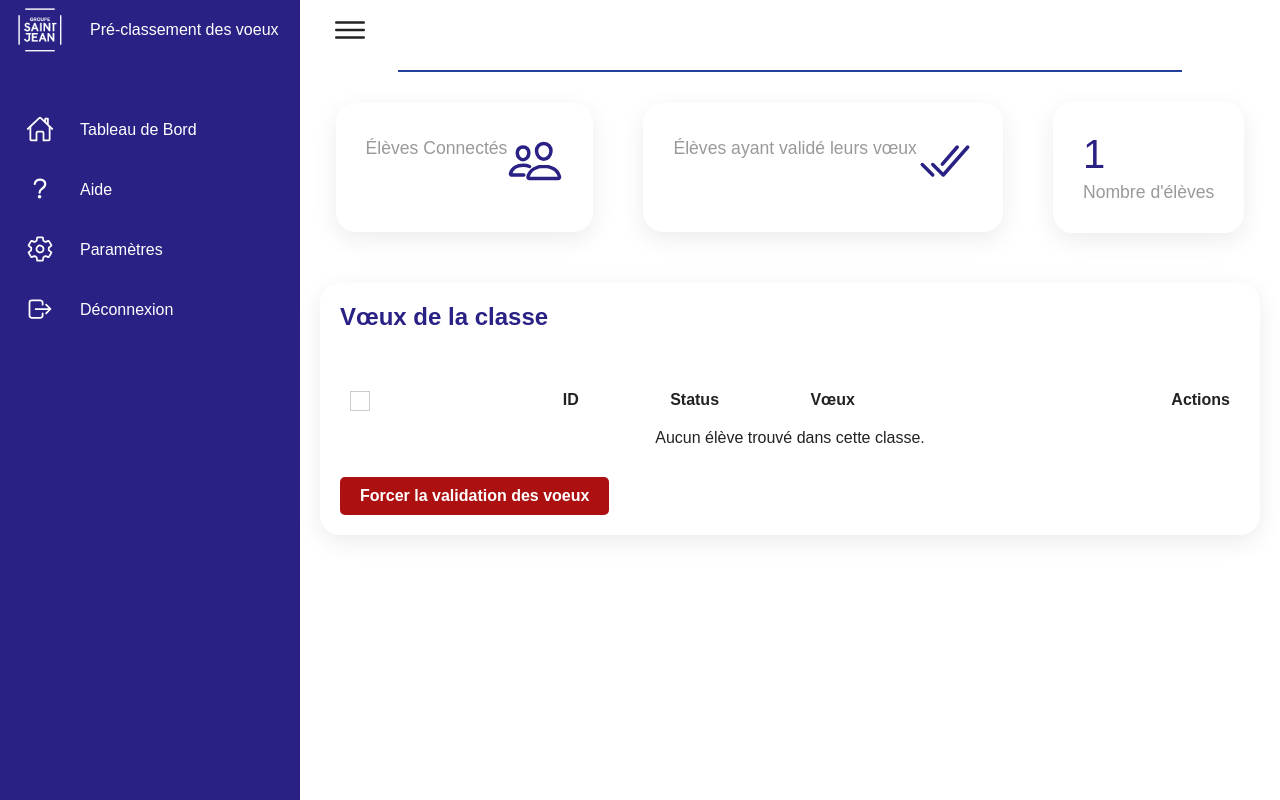
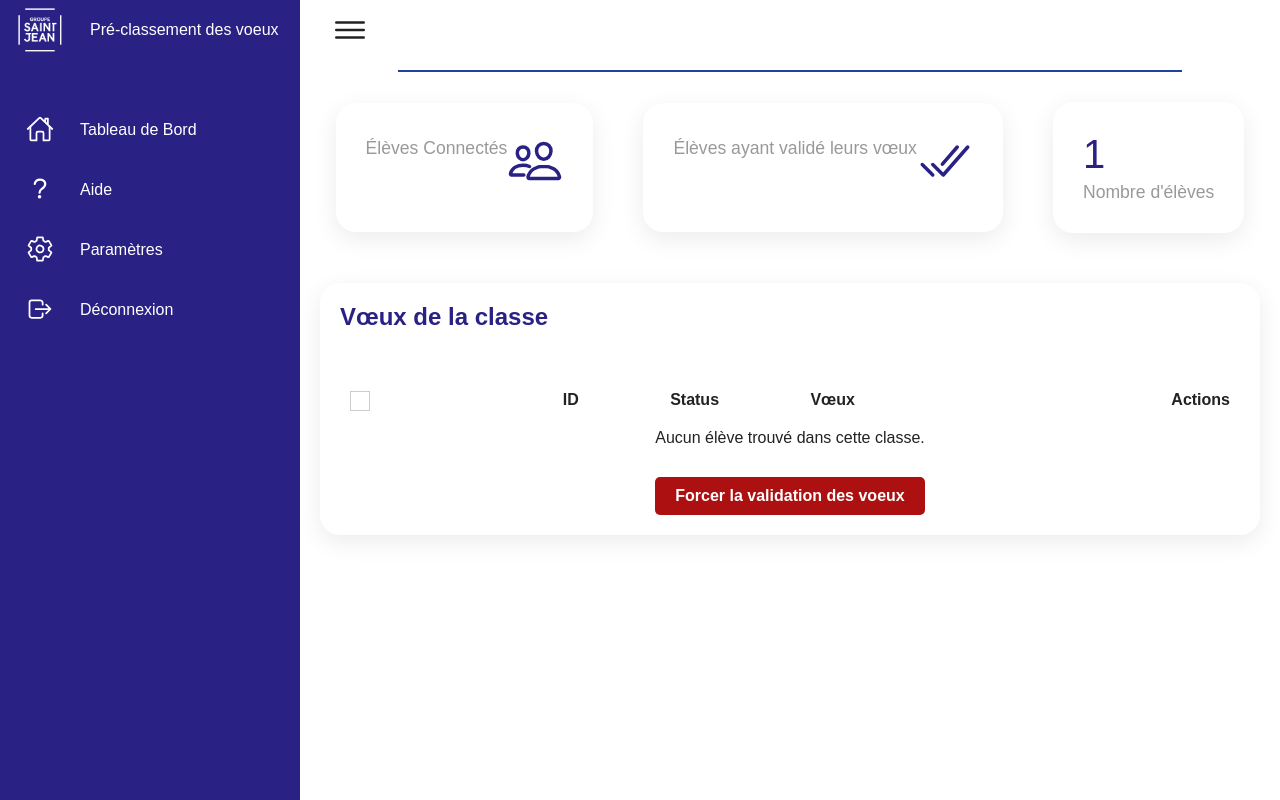
Before and after one commit to Karl2301/parcoursup_voeux_jp2, a Flask app: template app/templates/classes/index.html in a window 1280 px wide. Run offline with Flask 3, Linux system fonts and the light colour scheme; the template is opened without the code that fills it, so the values that code supplies are empty; parts of the project's set-up code (start-up, migrations or seed data) failed here and were passed over; some libraries are stand-ins or nearby versions.

Commit message:
Update validation button style in index.html to center content

```diff
--- a/app/templates/classes/index.html
+++ b/app/templates/classes/index.html
@@ -164,9 +164,11 @@
               {% endfor %}
             </tbody>
           </table>
-          <div id="ValidateAll">
-            <button class="btn" style="background-color: rgb(172, 16, 16); justify-content: center;" id="ValidateBtnAll">Forcer la validation des voeux</button>
-          </div>
+          <center>
+            <div id="ValidateAll">
+              <button class="btn" style="background-color: rgb(172, 16, 16);" id="ValidateBtnAll">Forcer la validation des voeux</button>
+            </div>
+          </center>
         </div>
       </div>
     </div>
```
